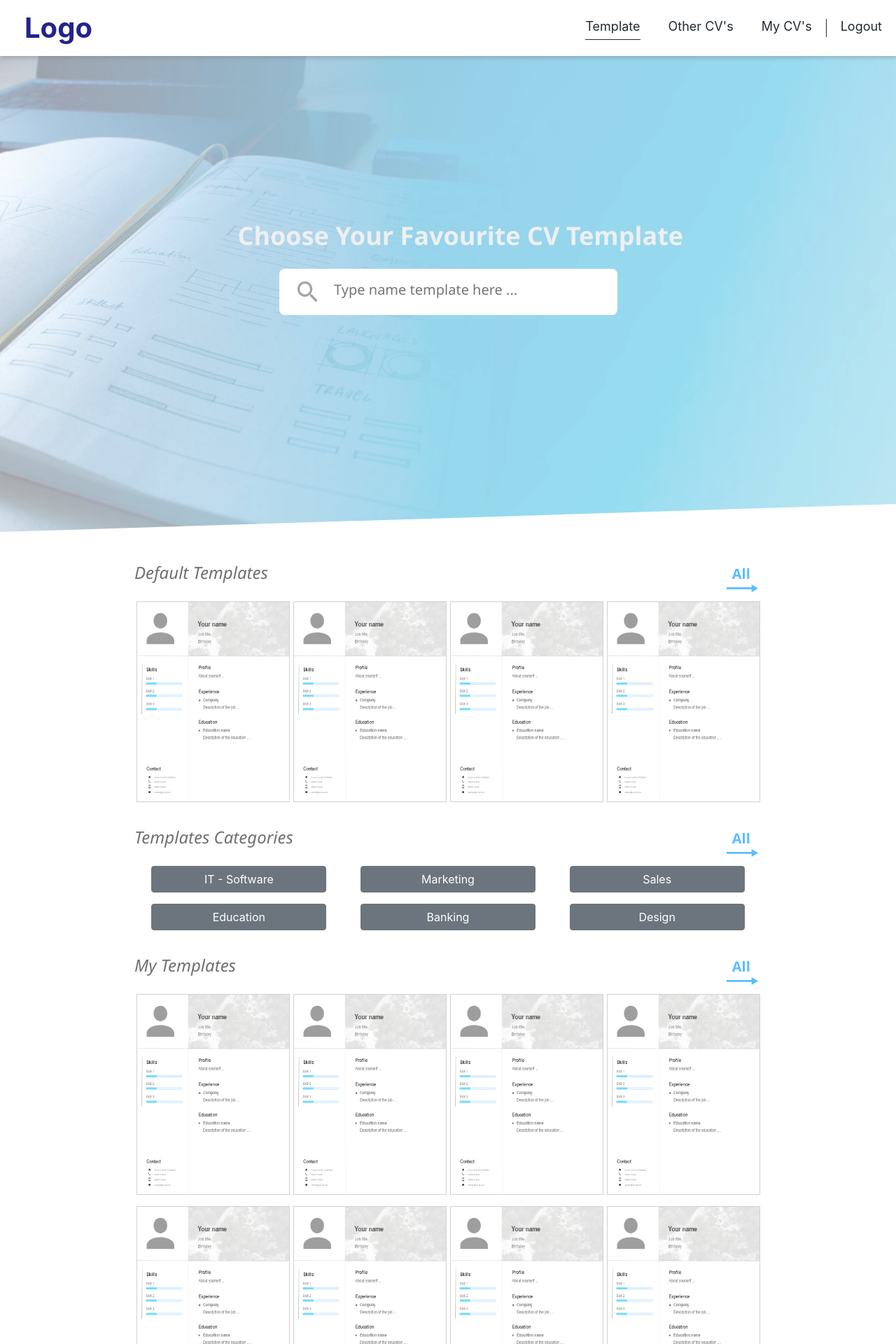
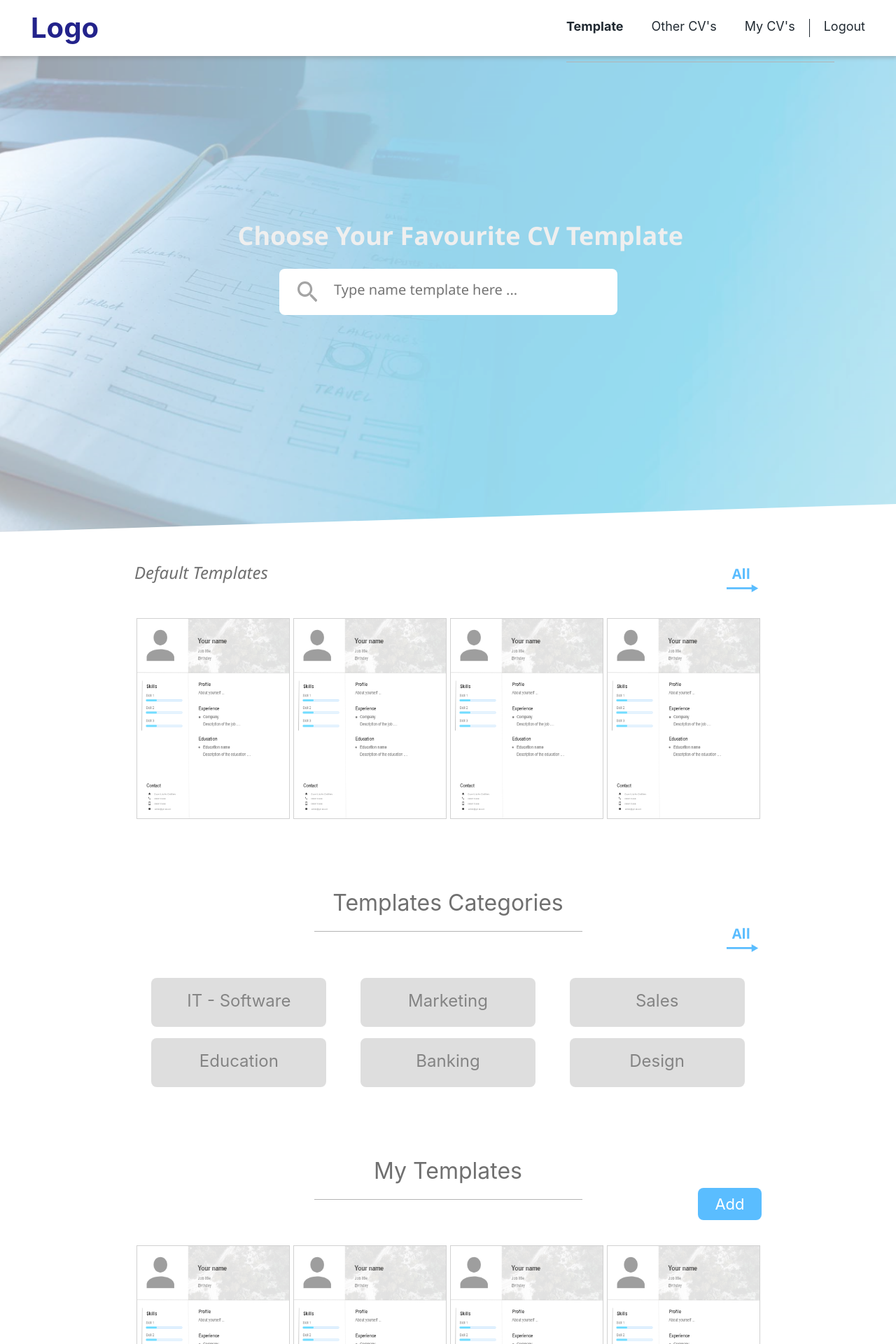
Before and after one commit to nghia641998/TKGD, a React (Create React App) app: page / in a window 1280 px wide. Shown: the top 1920 px of the page at 70% size. Built offline with nearby package versions, Linux system fonts and the light colour scheme.

Commit message:
fix home page

```diff
--- a/src/components/Home/MyTemplates.jsx
+++ b/src/components/Home/MyTemplates.jsx
@@ -34,7 +34,7 @@ class MyTemplates extends Component {
         const { selectedPage } = this.props;
         const arrPageNumber = [...Array(4).keys()];
         return (
-            <div className="d-flex justify-content-end mb-3">
+            <div className="d-flex justify-content-end mb-5 mt-4">
                 {
                     arrPageNumber.map((item) => {
                         return (
@@ -47,7 +47,7 @@ class MyTemplates extends Component {
                 }
                 <a className="btn-page-number btn-page-number-end"
                     href="script:0">
-                        >
+                        &gt;
                 </a>
             </div>
         );
@@ -57,20 +57,12 @@ class MyTemplates extends Component {
     render() {
         return (
             <div className="default-template mt-3">
-                <div className="default-template--header">
-                    <div id="Default_Templates">
-                        <span>My Templates</span>
+                <div className="header--underline">
+                    <span>My Templates</span>
                     </div>
-                    <a role="button" href="script:0" className="btn p-1 mb-2">
-                        <div className="d-flex flex-column">
-                            <div id="All">
-                                <span>All</span>
-                            </div>
-                            <svg className="ic_trending_flat_24px" viewBox="3 8 45.206 10.896">
-                                <path fill="rgba(90,189,255,1)" id="ic_trending_flat_24px" d="M 48.2059326171875 13.4481201171875 L 38.68889236450195 8 L 38.68889236450195 12.08609008789063 L 2.999999523162842 12.08609008789063 L 2.999999523162842 14.81015014648438 L 38.68889236450195 14.81015014648438 L 38.68889236450195 18.896240234375 L 48.2059326171875 13.4481201171875 Z"/>
-                            </svg>
-                        </div>
-                    </a>
+                <div className="default-template--header flex-end">
+
+                    <button type="button" className="btn btn--add">Add</button>
                 </div>
                 { this.renderTemplates() }
                 { this.renderPageNumerNav() }
--- a/src/components/Home/TemplatesCategories.jsx
+++ b/src/components/Home/TemplatesCategories.jsx
@@ -31,10 +31,11 @@ class TemplatesCategories extends Component {
     render() {
         return (
             <div className="default-template mt-3">
-                <div className="default-template--header">
-                    <div id="Default_Templates">
+            <div className="header--underline">
                         <span>Templates Categories</span>
                     </div>
+                <div className="default-template--header flex-end">
+
                     <a role="button" href="script:0" className="btn p-1 mb-2">
                         <div className="d-flex flex-column">
                             <div id="All">
--- a/src/css/home.css
+++ b/src/css/home.css
@@ -112,6 +112,7 @@
 .default-template--header{
   display: flex;
   justify-content: space-between;
+  margin-bottom: 24px;
 }
 #Component_19___1 {
   width: 45.206px;
@@ -149,6 +150,8 @@
   font-size: 24px;
   color: rgba(112, 112, 112, 1);
 }
+
+
 #Templates_Categories {
   position: absolute;
   left: 499.235px;
@@ -242,6 +245,13 @@
 
 .category-item{
   width: 250px;
+  height: 70px;
+  background: rgb(222, 222, 222);
+  border: none;
+  border-radius: 8px;
+  font-size: 24px;
+  color: rgba(132,132,132,1);
+  padding-top: 15px;
 }
 
 .btn-page-number {
@@ -274,3 +284,40 @@
   color: white;
   text-decoration: none;
 }
+
+.flex-end{
+  display: flex;
+  justify-content: flex-end;
+}
+
+.header--underline{
+  display: flex;
+  justify-content: center;
+  position: relative;
+  font-size: 32px;
+    color: rgba(112,112,112,1);
+    margin-top: 80px;
+}
+
+.header--underline::before{
+  position: absolute;
+  width: 383.005px;
+  height: 1px;
+    top: 64px;
+    content: "";
+    background-color: #b3b3b3;
+}
+
+.btn--add{
+  background: rgb(90, 189, 255);
+  width: 91px;
+  height: 46px;
+  font-size: 22px;
+  color: rgba(255,255,255,1);
+  border-radius: 8px;
+  margin-bottom: 12px;
+}
+
+.btn--add:hover{
+  background: rgb(28, 160, 249);
+}
--- a/src/css/shared.css
+++ b/src/css/shared.css
@@ -7,6 +7,7 @@
   z-index: 999;
   background: white;
   box-shadow: 1px 3px 5px #80808069;
+  padding: 0 24px;
 }
 
 .header-right {
@@ -16,7 +17,8 @@
 
 .Header-left {
   font-size: 40px;
-  padding: 10px 35px;
+  padding: 10px 0;
+  margin-left: 20px;
   font-weight: 700;
   color: #23238b;
 }
@@ -29,9 +31,18 @@
   text-align: center;
   cursor: pointer;
 }
-
 .header-active {
-  border-bottom: 1.5px solid #212a32;
+  position: relative;
+  font-weight: bold;
+  font-size: 18px;
+}
+.header-active::before {
+  position: absolute;
+  width: 383.005px;
+  height: 1px;
+    top: 64px;
+    content: "";
+    background-color: #b3b3b3;
 }
 
 .sepreate {
@@ -50,8 +61,8 @@
 .footer {
   justify-content: space-around;
   display: flex;
-  background-color: #6c6b6b;
-  padding: 20px;
+  background-color: #4e4e4e;
+  padding: 30px 20px;
 }
 
 .logo {
@@ -72,6 +83,7 @@
 .footer-info-title {
   font-size: 19px;
   font-weight: 600;
+  margin-bottom: 8px;
 }
 
 .footer-info {
```
